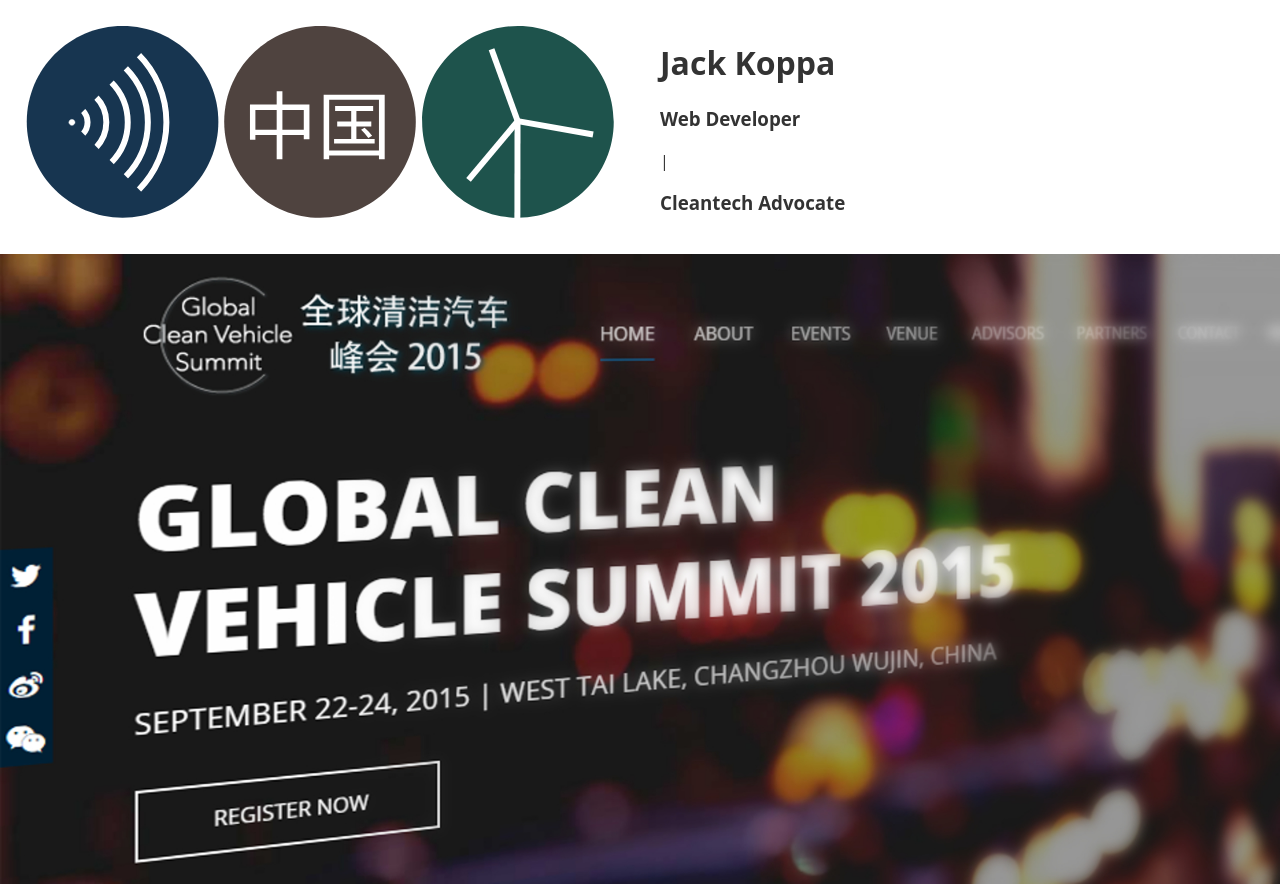
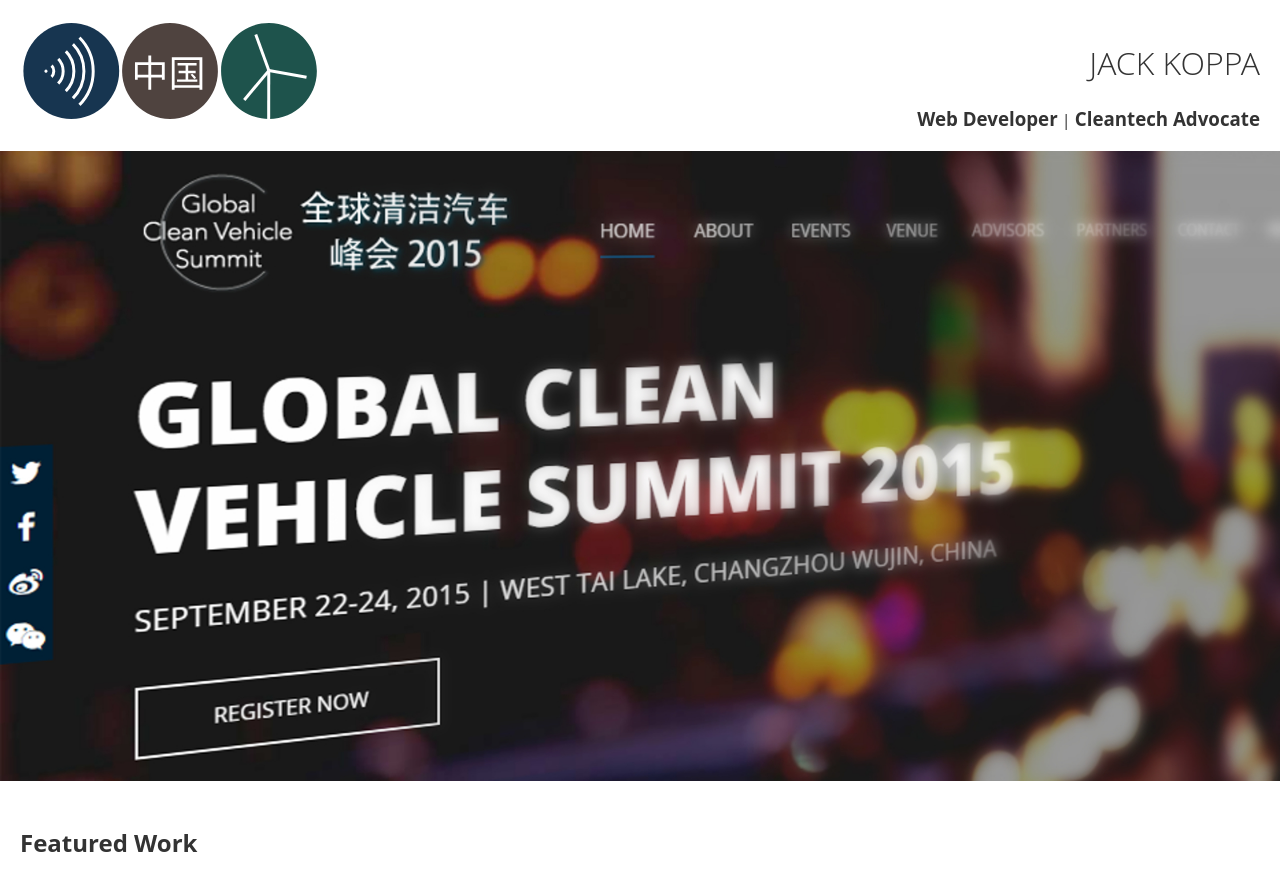
Before and after one commit to jackkoppa/portfolio-site, a website: page index.html in a window 1280 px wide. Shown: the top 884 px of the page. Drawn offline with Linux system fonts and the light colour scheme.

Commit message:
improved header styles

```diff
--- a/scss/header.scss
+++ b/scss/header.scss
@@ -0,0 +1,16 @@
+.logo img {
+	max-width: (300px / $base-font-size) * 1rem;
+	width: 100%;
+}
+
+.intro {
+	text-align: right;
+	h1 {
+		font-weight: 300;
+		text-transform: uppercase;
+	}
+	h3,
+	span {
+		display: inline;
+	}
+}
```
Also changed, not shown: css/styles.css, 1 other file.
